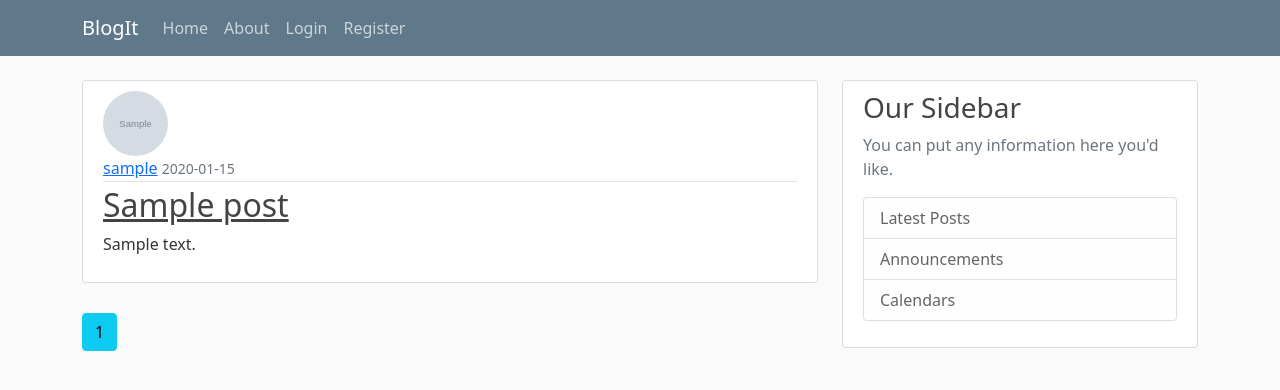
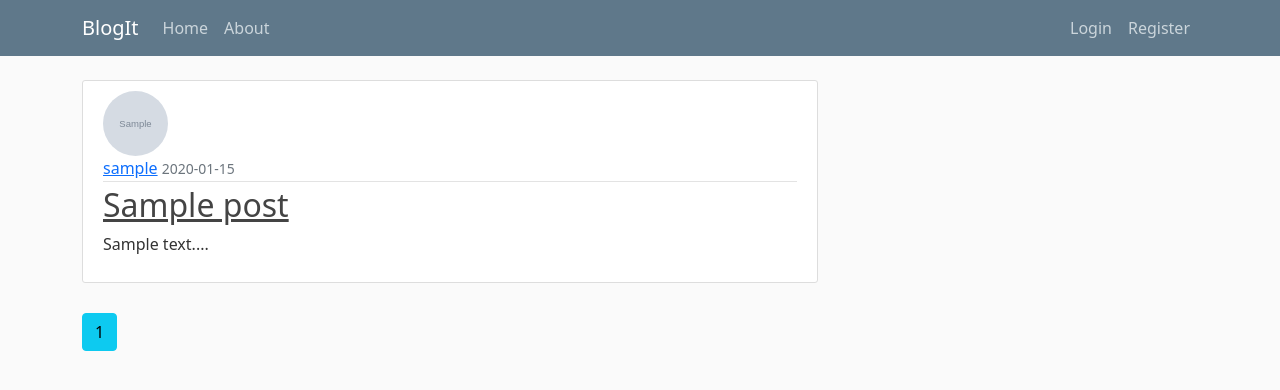
Before and after one commit to Sagarmishra-C30/BlogIt, a Python web app: template flaskblog/templates/home.html in a window 1280 px wide. Shown: the top 390 px of the page. Run offline with Jinja, Linux system fonts and the light colour scheme; the template is opened without the code that fills it: most values are stand-ins (such as "Sample title", 1, 10 or a date in 2020); grey boxes marked "Sample" are stand-in pictures; some libraries are stand-ins or nearby versions.

Commit message:
Added news section to sidebar, corrected navlink position and shortened post's content length displayed on home screen

```diff
--- a/flaskblog/__init__.py
+++ b/flaskblog/__init__.py
@@ -4,7 +4,6 @@
 from flask_login import LoginManager
 from flask_mail import Mail
 from flaskblog.config import Config
-
 
 
 
--- a/flaskblog/static/main.css
+++ b/flaskblog/static/main.css
@@ -87,3 +87,14 @@
 	margin-top: 7px;
 	margin-bottom: 13px;
 }
+
+
+.news-title {
+  color: #444444;
+  text-decoration: none;
+}
+
+a.news-title:hover > h5 {
+  color: #428bca;
+  text-decoration: underline;
+}
--- a/flaskblog/templates/home.html
+++ b/flaskblog/templates/home.html
@@ -9,7 +9,7 @@
 				  <small class="text-muted">{{ post.date_posted.strftime('%Y-%m-%d') }}</small>
 				</div>
 				<h2><a class="article-title" href="{{ url_for('posts.post', post_id=post.id) }}">{{ post.title }}</a></h2>
-				<p class="article-content">{{ post.content }}</p>
+				<p class="article-content">{{ post.content[:350] }}...</p>
 			</div>
 		</article>
 	{% endfor %}
--- a/flaskblog/templates/layout.html
+++ b/flaskblog/templates/layout.html
@@ -23,19 +23,19 @@
 	</head>
 	<body>
 		<header class="site-header">
-		  <nav class="navbar navbar-expand-md navbar-dark bg-steel fixed-top">
+          <nav class="navbar navbar-expand-md navbar-dark bg-steel fixed-top">
 			<div class="container">
-			  <a class="navbar-brand mr-4" href="/">BlogIt</a>
+			  <a class="navbar-brand" href="/">BlogIt</a>
 			  <button class="navbar-toggler" type="button" data-bs-toggle="collapse" data-bs-target="#navbarToggle" aria-controls="navbarToggle" aria-expanded="false" aria-label="Toggle navigation">
 				<span class="navbar-toggler-icon"></span>
 			  </button>
 			  <div class="collapse navbar-collapse" id="navbarToggle">
-				<div class="navbar-nav mr-auto">
+				<div class="navbar-nav me-auto">
 				  <a class="nav-item nav-link" href="{{ url_for('main.home') }}">Home</a>
 				  <a class="nav-item nav-link" href="{{ url_for('main.about') }}">About</a>
 				</div>
 				<!-- Navbar Right Side -->
-				<div class="navbar-nav">
+				<div class="navbar-nav d-flex">
 					{% if current_user.is_authenticated %}
 						<a class="nav-item nav-link" href="{{ url_for('posts.new_post') }}">New Post</a>
 						<a class="nav-item nav-link" href="{{ url_for('users.account') }}">Account</a>
@@ -67,18 +67,32 @@
 			  {% endwith %}
 			  {% block content %}{% endblock %}
 			</div>
+			{% if display_sidebar %}
 			<div class="col-md-4">
 			  <div class="content-section">
-				<h3>Our Sidebar</h3>
-				<p class='text-muted'>You can put any information here you'd like.
+				<h3>latest News</h3>
+				<p class='text-muted'>
 				  <ul class="list-group">
-					<li class="list-group-item list-group-item-light">Latest Posts</li>
-					<li class="list-group-item list-group-item-light">Announcements</li>
-					<li class="list-group-item list-group-item-light">Calendars</li>
+					{% for news in news_list %}
+						<li class="list-group-item container">
+							<div class="row">
+								<div class="col-lg-4">
+									<img class="rounded-circle article-img" src="{{ news.image }}">
+								</div>
+								<div class="col-lg-8">
+									<a href="{{ news.url }}" class="news-title"><h5 class="w-100">{{ news.title }}</h5></a>
+								</div>
+							</div>
+								<div class="row">
+								    <p>{{ news.description }}...</p>
+								</div>
+						</li>
+					{% endfor %}
 				  </ul>
 				</p>
 			  </div>
 			</div>
+			{% endif %}
 		  </div>
 		</main>
 
--- a/flaskblog/templates/login.html
+++ b/flaskblog/templates/login.html
@@ -51,3 +51,5 @@
 	</div>
 
 {% endblock content %}
+
+{% set display_sidebar = False %}
--- a/flaskblog/templates/register.html
+++ b/flaskblog/templates/register.html
@@ -74,3 +74,5 @@
 	</div>
 
 {% endblock content %}
+
+{% set display_sidebar = False %}
--- a/flaskblog/templates/user_posts.html
+++ b/flaskblog/templates/user_posts.html
@@ -10,7 +10,7 @@
 				  <small class="text-muted">{{ post.date_posted.strftime('%Y-%m-%d') }}</small>
 				</div>
 				<h2><a class="article-title" href="{{ url_for('posts.post', post_id=post.id) }}">{{ post.title }}</a></h2>
-				<p class="article-content">{{ post.content }}</p>
+				<p class="article-content">{{ post.content[:350] }}</p>
 			</div>
 		</article>
 	{% endfor %}
--- a/run.py
+++ b/run.py
@@ -1,5 +1,11 @@
 from flaskblog import create_app
+from news import news
+
 app = create_app()
+
+@app.context_processor
+def side_news():
+    return news()
 
 if __name__ == "__main__":
     app.run(debug=True)
```
Also changed, not shown: news.py (added, +23 -0 lines), flaskblog/config.py (line endings or trailing spaces), flaskblog/main/routes.py (line endings or trailing spaces), flaskblog/site.db, flaskblog/static/profile_pics/543acbf30a378727.png (added).
